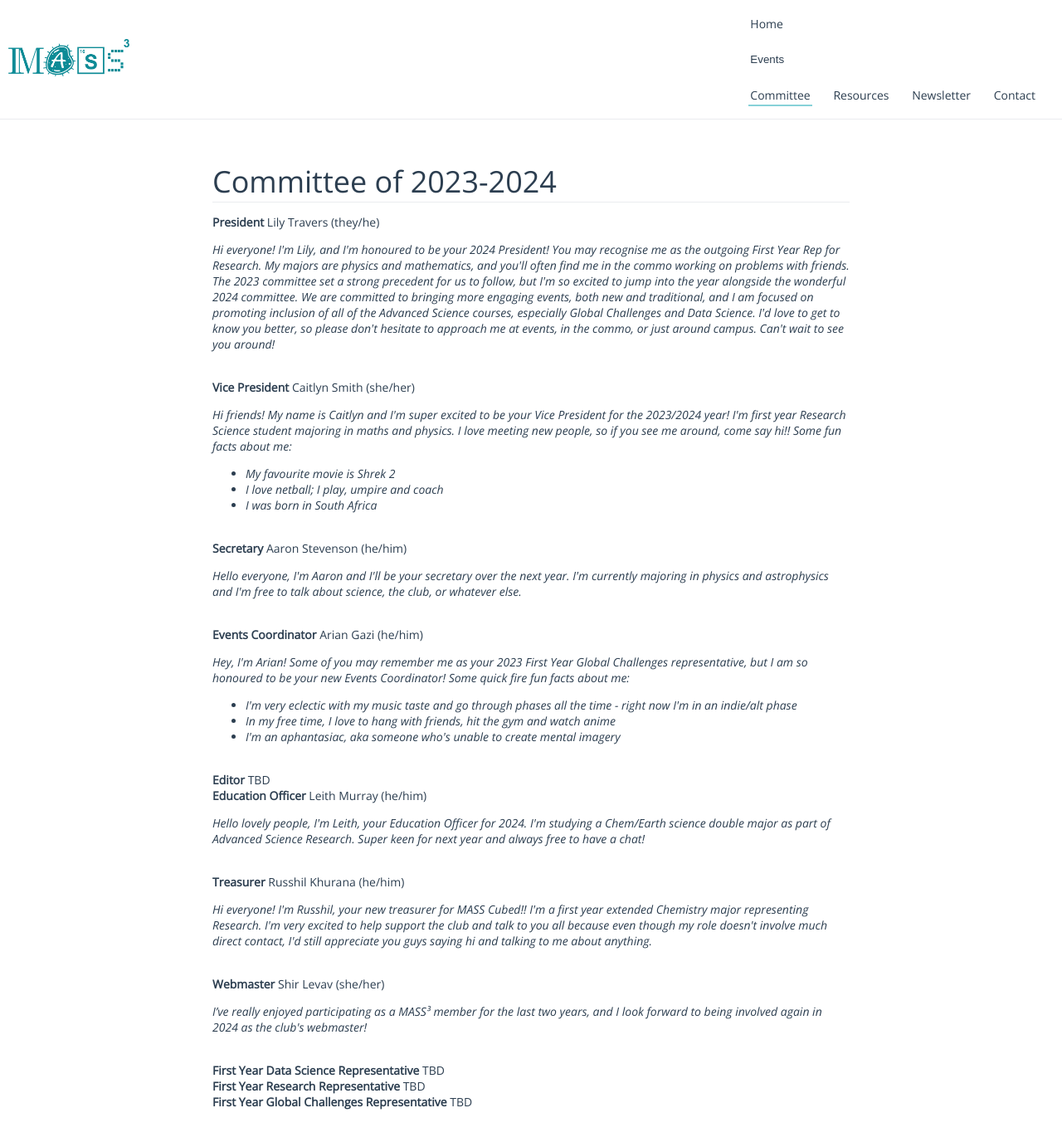
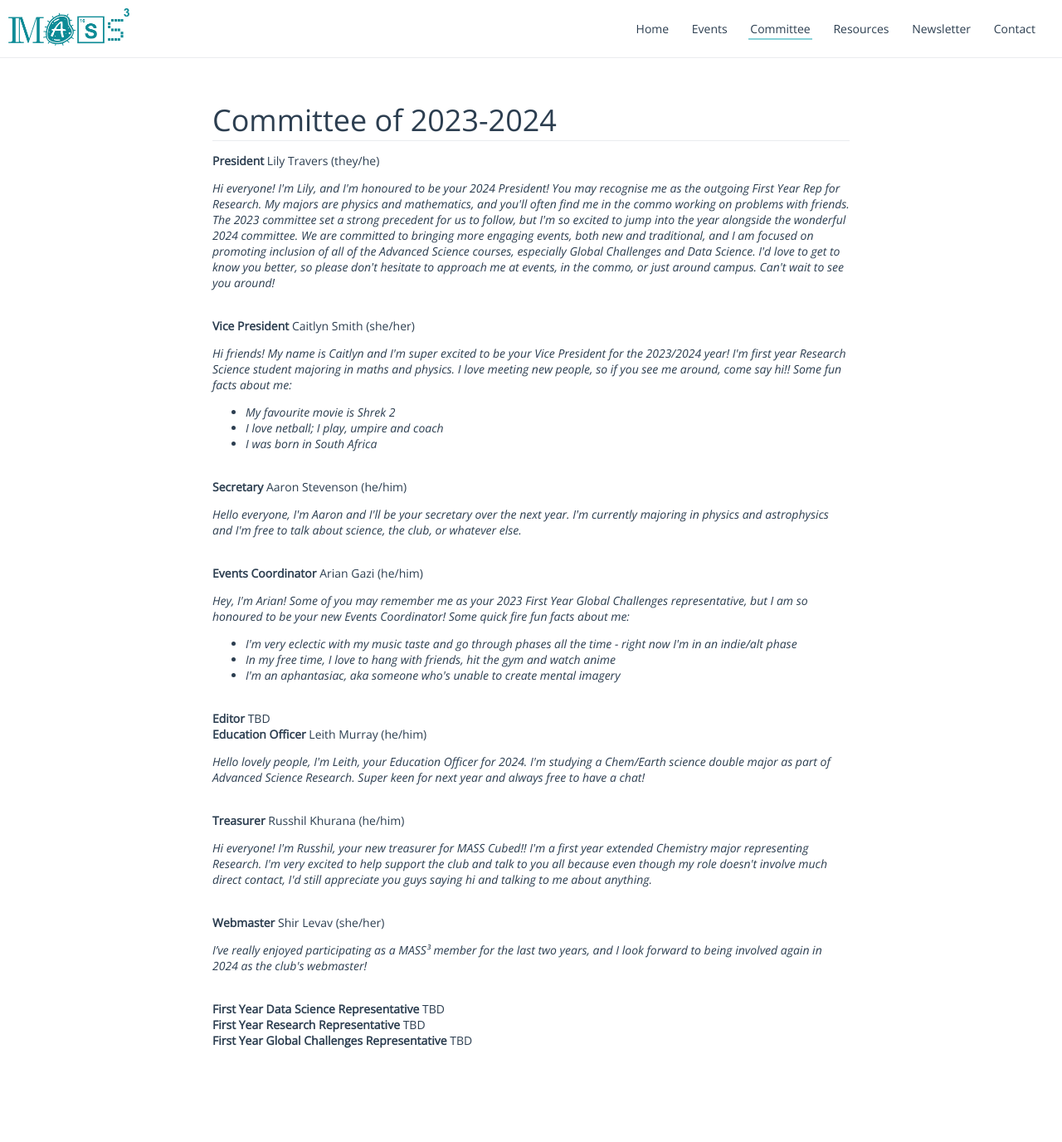
Before and after one commit to masscubed/masscubed.com, a Jekyll site: the page committee/index.html, which Jekyll copies as it is, in a window 1280 px wide and 1400 px high. Shown: the top 1376 px of the window at 83% size. Built offline with Jekyll 4.4.1, drawn with Linux system fonts in a browser that asks for light colours.

Commit message:
removing dropdown

```diff
--- a/assets/style.css
+++ b/assets/style.css
@@ -40,6 +40,7 @@ html, body{
   width: 100%;
   display: flex;
   align-items: center;
+  z-index: 1; /* Ensure navbar is below dropdown */
   justify-content: space-between;
   overflow: hidden; /* for safety */
   background-color: var(--c-white);
@@ -71,52 +72,6 @@ nav a:hover {
   color: var(--c-darkcyan);
   border-bottom: 2px solid var(--c-darkcyan);
 }
-
-/* Dropdown button */
-.dropbtn {
-  background-color: var(--c-white);
-  color: var(--c-black);
-  padding: 2px;
-  margin: 10px;
-  border: none;
-  cursor: pointer;
-  z-index: 1; /* Ensure dropdown button is above navbar */
-}
-
-/* Dropdown button on hover */
-.dropbtn:hover {
-  color: var(--c-darkcyan);
-}
-
-/* Dropdown content (hidden by default) */
-.dropdown-content {
-  display: none;
-  position: absolute;
-  background-color: var(--c-white);
-  min-width: 160px;
-  box-shadow: 0px 8px 16px 0px rgba(0,0,0,0.2);
-  z-index: 2; /* Ensure dropdown content is above dropdown button */
-}
-
-/* Links inside the dropdown */
-.dropdown-content a {
-  color: var(--c-black);
-  padding: 12px 16px;
-  text-decoration: none;
-  display: block;
-  border-top: 2px solid var(--c-white);
-}
-
-/* Change color of dropdown links on hover */
-.dropdown-content a:hover {
-  background-color: var(--c-lightgrey);
-}
-
-/* Show the dropdown menu */
-.dropdown:hover .dropdown-content {
-  display: block;
-}
-/*end of dropdown bit */
 
 /* making sure the logo isn't naughty */
 .nav-bar-logo {
--- a/committee/index.html
+++ b/committee/index.html
@@ -21,14 +21,7 @@
       </a>
       <nav>
         <a href="">Home</a>
-        <div class="dropdown">
-          <button class="dropbtn">Events</button>
-          <div class="dropdown-content">
-              <a href="events/one">Event 1</a>
-              <a href="events/two">Event 2</a>
-              <a href="events/three">Event 3</a>
-          </div>
-      </div>
+        <a href="events/">Events</a>
         <a href="committee/" class="current-page">Committee</a>
         <a href="resources/">Resources</a>
         <a href="newsletter/">Newsletter</a>
```
